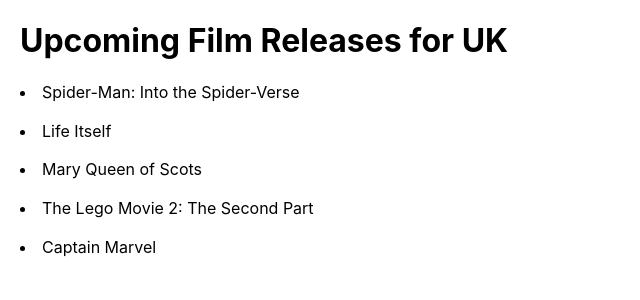
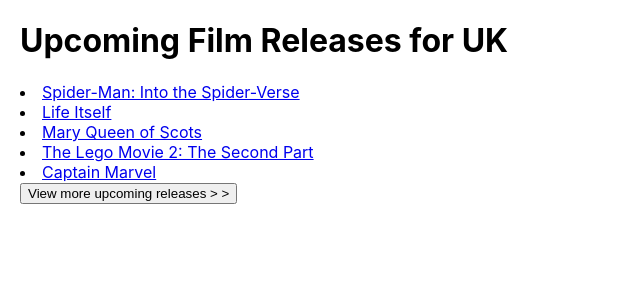
Before and after one commit to linabiel/week_7_day_1_hw_multiple_components_imdb, a React (Create React App) app: page / in a window 1280 px wide. Shown: the top 300 px of the page, without its empty margins (0-640 px from the left). Built offline with nearby package versions, Linux system fonts and the light colour scheme.

Commit message:
button working

```diff
--- a/src/components/Film.js
+++ b/src/components/Film.js
@@ -1,23 +1,13 @@
 import React from 'react';
-import {Link} from 'react-router';
 
 const Film = ({name, children}) => {
+
     return(
         <>
-            <h3>{children}</h3>
-            <li>{name}</li>
+            <li><a href={children}>{name}</a></li>
         </>
     )
 };
 
-class List extends React.Component {
-    render() {
-        return(
-            <>
-            <li><Link to="/react">{name}</Link></li>
-        </>
-        )
-    }
-}
 
 export default Film;
--- a/src/components/FilmList.js
+++ b/src/components/FilmList.js
@@ -5,7 +5,7 @@
 
     const filmElements = films.map(film => {
         return(
-            <Film name={film.name} key={film.id}>{films.url}</Film>
+            <Film name={film.name} key={film.id}>{film.url}</Film>
         );
     });
 
--- a/src/containers/UpcomingFilmReleases.js
+++ b/src/containers/UpcomingFilmReleases.js
@@ -36,6 +36,10 @@
         <>
             <h1>Upcoming Film Releases for UK</h1>
             <FilmList films={films}/>
+            <form action="https://www.imdb.com/calendar/?region=gb">
+                <input type="submit" value="View more upcoming releases > >" />
+            </form>
+            {/* <button >View more upcoming releases {'>'} {'>'}</button> */}
         </>
     );
 };
```
